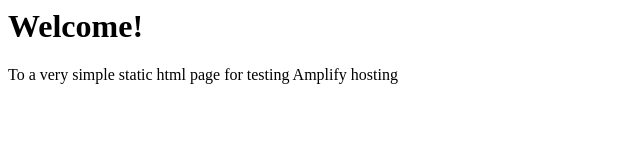
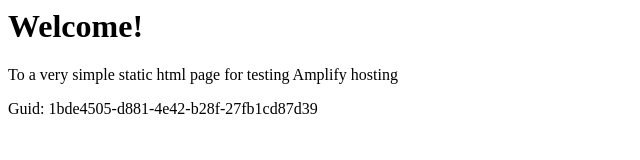
Before and after one commit to aws-aemilia-dub/Github-PR-Commit-Integration-Test-DoNotTouch-v1-prod-eu-west-1, a website: page src/index.html in a window 1280 px wide. Shown: the whole page, without its empty margins (0-640 px from the left). Drawn offline with Linux system fonts and the light colour scheme.

Commit message:
commit from integ tests

```diff
--- a/src/index.html
+++ b/src/index.html
@@ -1,3 +1,5 @@
+
+
 <html lang="en">
 
 <head>
@@ -10,6 +12,6 @@
 <body>
     <h1>Welcome!</h1>
     <p>To a very simple static html page for testing Amplify hosting</p>
-</body>
+    <p>Guid: 1bde4505-d881-4e42-b28f-27fb1cd87d39</p></body>
 
 </html>
```
